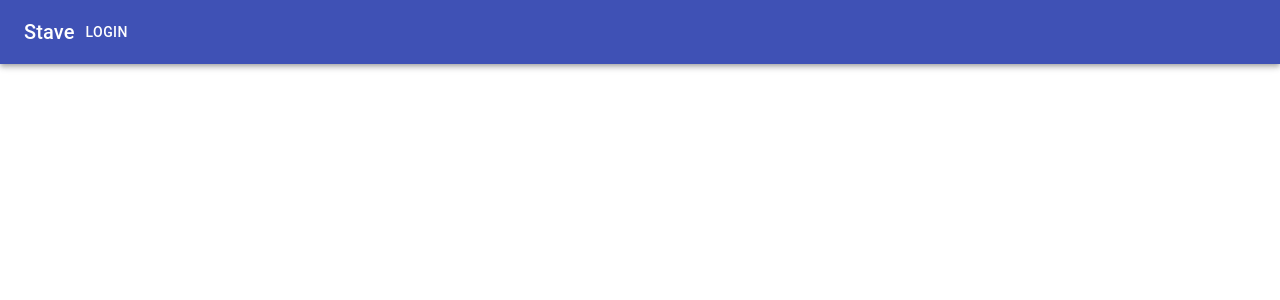
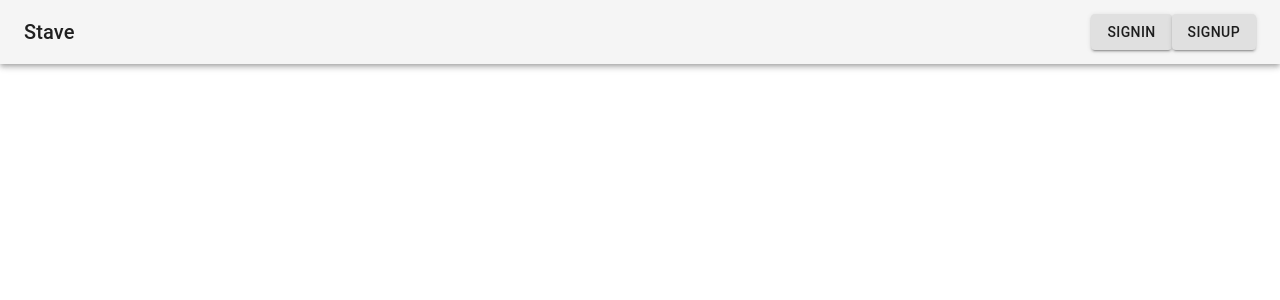
Before and after one commit to StaveService/front, a React (Create React App) app: page / in a window 1280 px wide. Shown: the top 300 px of the page. Built offline with nearby package versions, Linux system fonts and the light colour scheme.

Commit message:
update Header

```diff
--- a/src/components/Header.tsx
+++ b/src/components/Header.tsx
@@ -3,13 +3,21 @@ import AppBar from "@material-ui/core/AppBar"
 import Toolbar from "@material-ui/core/Toolbar"
 import Typography from "@material-ui/core/Typography"
 import Button from "@material-ui/core/Button"
+import Box from "@material-ui/core/Box"
 
 const Header = () => {
   return (
-    <AppBar position="static">
+    <AppBar position="static" color="default">
       <Toolbar>
         <Typography variant="h6">Stave</Typography>
-        <Button color="inherit">Login</Button>
+        <Box ml="auto">
+          <Button color="inherit" variant="contained">
+            SignIn
+          </Button>
+          <Button color="inherit" variant="contained">
+            SignUp
+          </Button>
+        </Box>
       </Toolbar>
     </AppBar>
   )
--- a/src/index.tsx
+++ b/src/index.tsx
@@ -7,13 +7,13 @@ import "./index.css"
 
 switch (process.env.NODE_ENV) {
   case "development":
-    axios.defaults.baseURL = "http://localhost:3000/api"
+    axios.defaults.baseURL = "http://localhost:3000"
     break
   case "production":
-    axios.defaults.baseURL = "https://reword-web.herokuapp.com/api"
+    axios.defaults.baseURL = ""
     break
   default:
-    axios.defaults.baseURL = "http://localhost:3000/api"
+    axios.defaults.baseURL = "http://localhost:3000"
 }
 
 ReactDOM.render(
```
